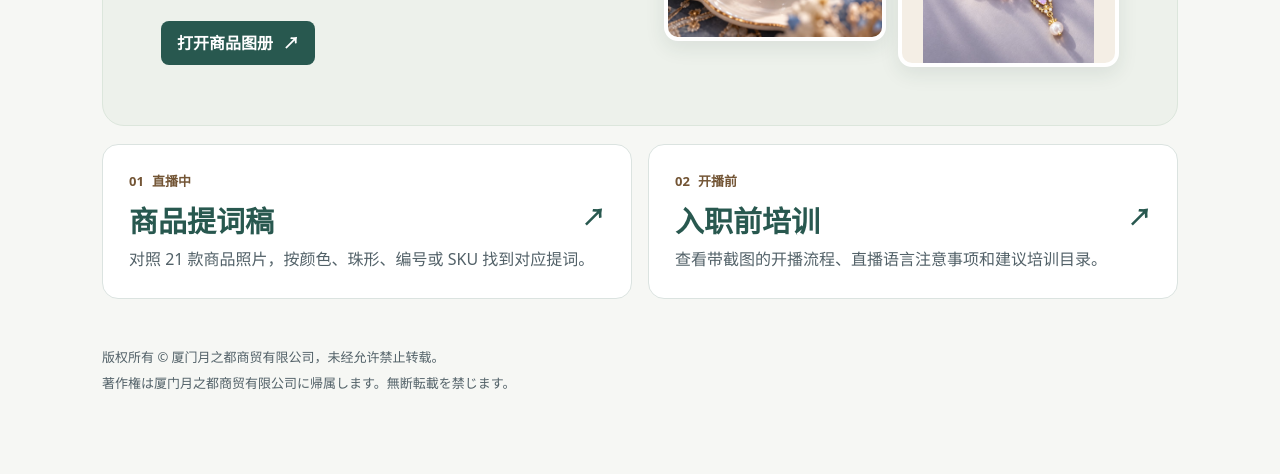
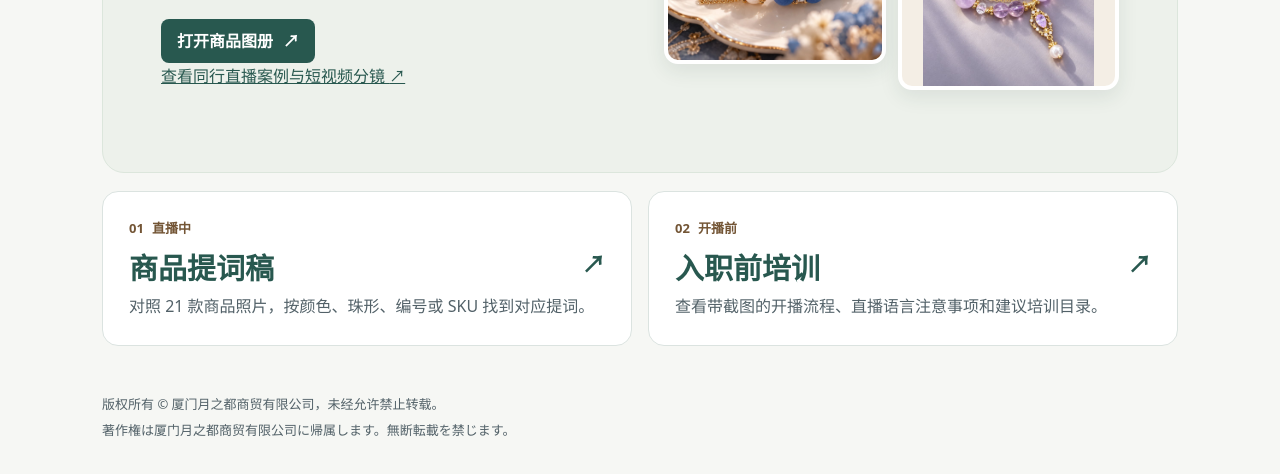
Before and after one commit to Mo-Yan-sakuya/tsukinomiyako-live-guide, a plain HTML site: page index.html in a window 1280 px wide. Shown: the part 400-874 px from the top of the page. Before the commit the page ends 830 px from the top, so only its background shows below. Drawn offline with Linux system fonts and the light colour scheme.

Commit message:
Link to competitor examples from the workbench home

```diff
--- a/index.html
+++ b/index.html
@@ -13,6 +13,7 @@ if (/^#(?:gallery|p(?:[1-9]|1[0-9]|2[01]))$/.test(location.hash)) {
       <h1 id="home-title">主播工作台</h1>
       <p>开播前看流程，直播中按图找提词。日语口播和中文手播提示随时可查。</p>
       <a class="action" href="guide.html#gallery">打开商品图册 <span aria-hidden="true">↗</span></a>
+      <p><a href="training.html#content-practice">查看同行直播案例与短视频分镜 <span aria-hidden="true">↗</span></a></p>
     </div>
     <div class="hero-photos" aria-hidden="true">
       <img src="product-20.jpg" alt="">
```
